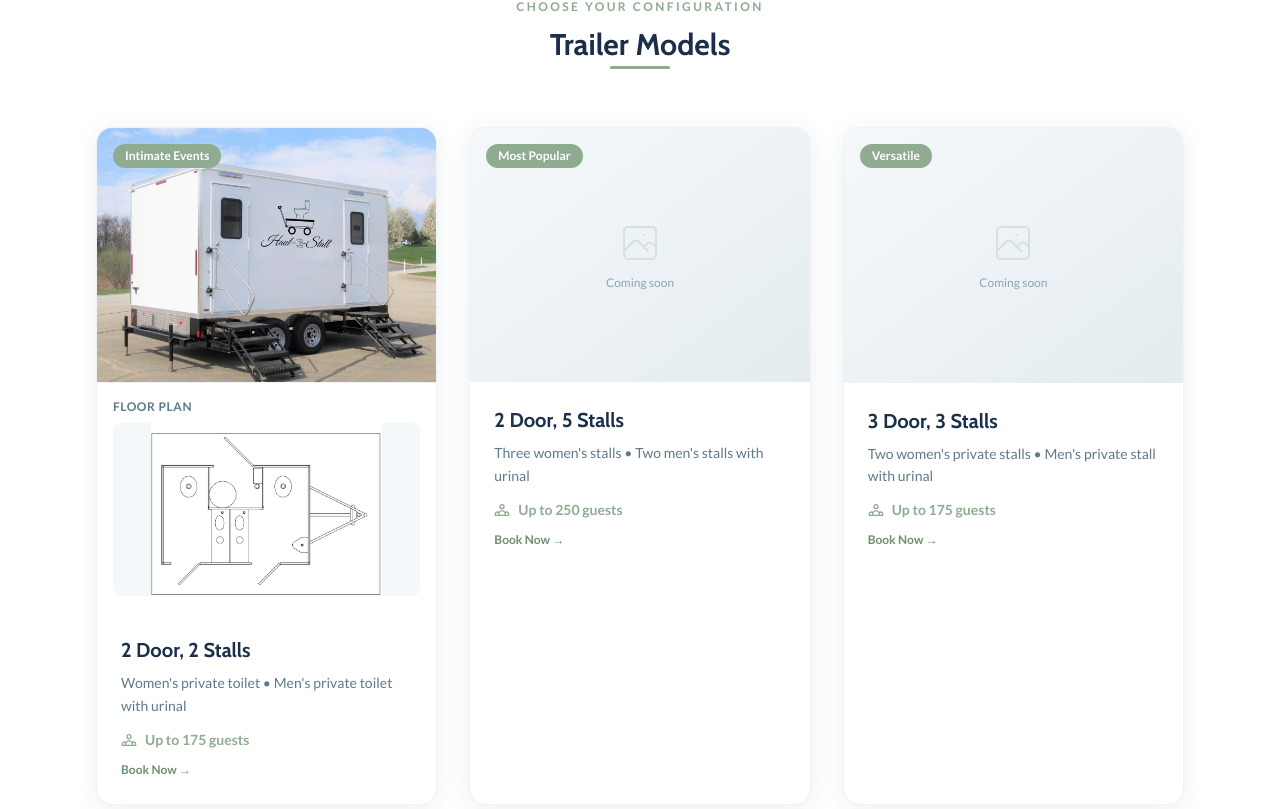
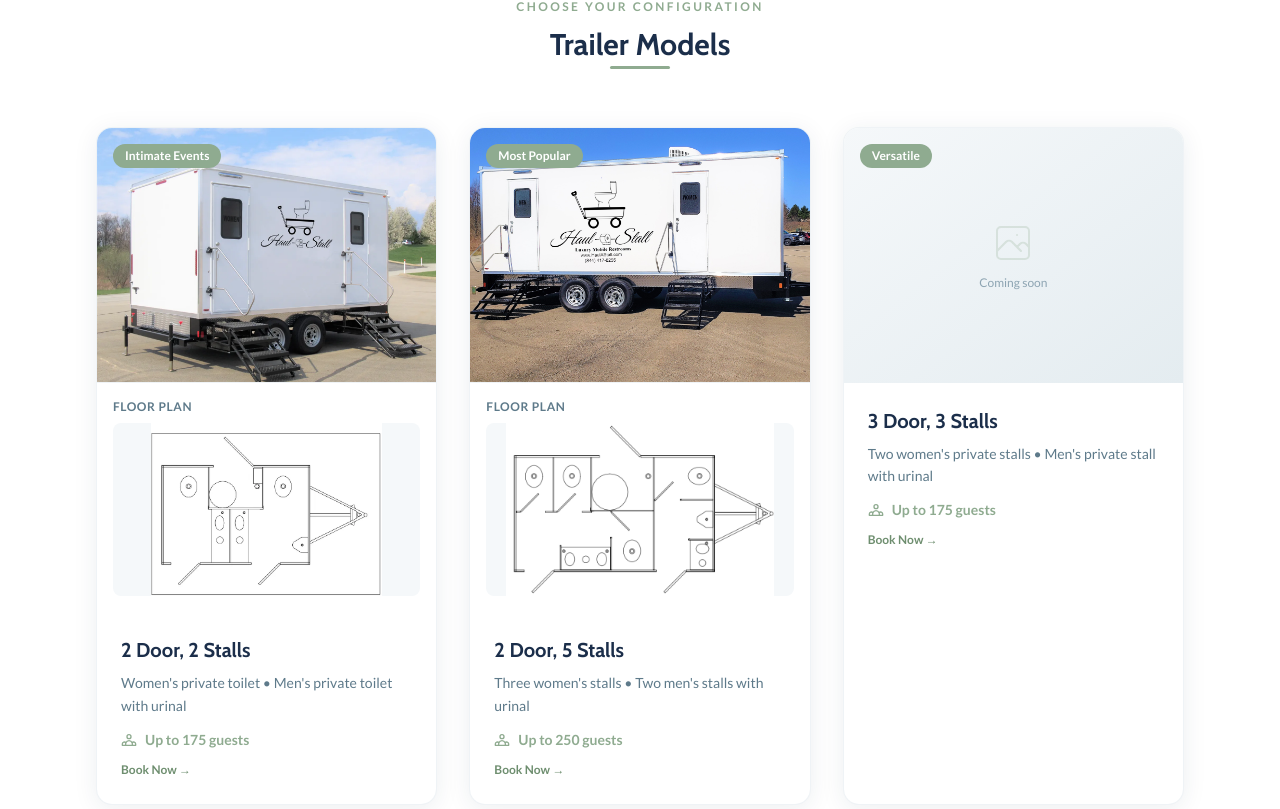
Before and after one commit to LanceBisesar/Haulastall, a Next.js app: page /gallery in a window 1280 px wide. Shown: the part 474-1283 px from the top of the page. Built offline with nearby package versions, Linux system fonts and the light colour scheme.

Commit message:
Add 5-stall trailer exterior photo and floor plan to gallery
https://claude.ai/code/session_01XPnSKFhZGPMkPwEBv7pxrf

```diff
--- a/src/app/gallery/page.tsx
+++ b/src/app/gallery/page.tsx
@@ -24,6 +24,8 @@ const trailerModels = [
     config: "Three women's stalls • Two men's stalls with urinal",
     capacity: "Up to 250 guests",
     tag: "Most Popular",
+    image: "/5-stall-2-door.jpg",
+    layout: "/5-stall-2-door-layout.png",
   },
   {
     name: "3 Door, 3 Stalls",
```
Also changed, not shown: public/5-stall-2-door-layout.png (added), public/5-stall-2-door.jpg (added).
